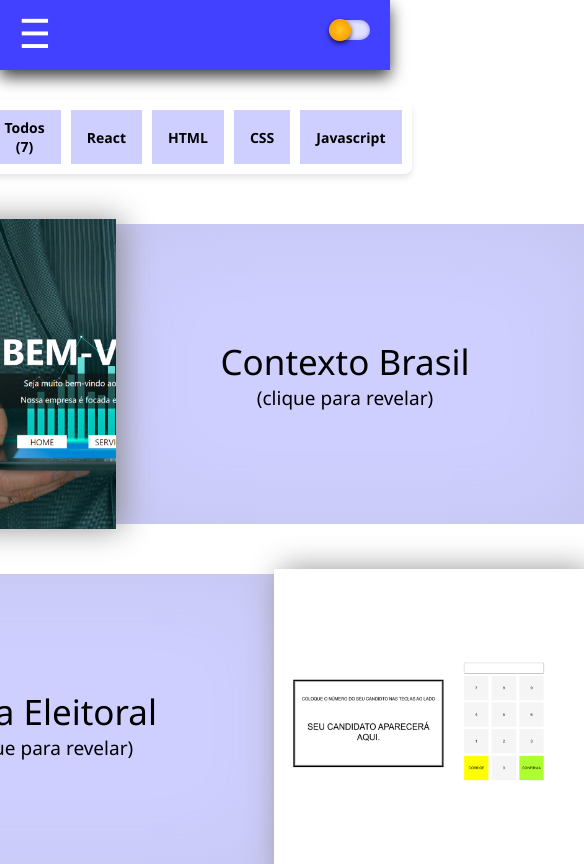
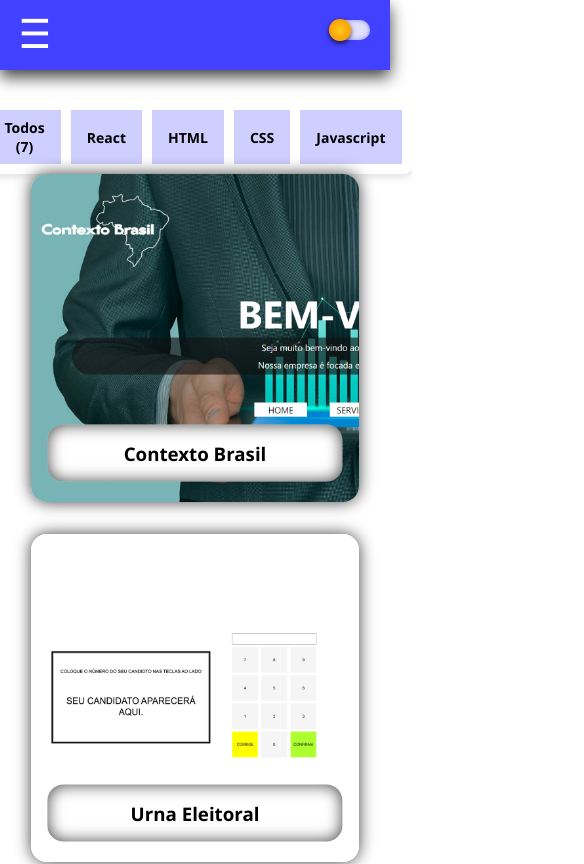
Before and after one commit to JoaoMig186/repository-jm-with-vite, a React (Vite) app in the folder repository-jm-with-vite/: page /projetos in a window 390 px wide. Shown: the top 864 px of the page, 584 px wide, since content can reach past the window. Built offline with nearby package versions, Linux system fonts and the light colour scheme.

Commit message:
adicionando parte responsiva da pagina de projetos

```diff
--- a/repository-jm-with-vite/src/_common-css/animations.css
+++ b/repository-jm-with-vite/src/_common-css/animations.css
@@ -45,3 +45,11 @@
       opacity: 1;
   }
 }
+
+@keyframes fadeOut {
+  from{
+    opacity: 1;
+  } to {
+      opacity: 0;
+  }
+}
--- a/repository-jm-with-vite/src/components/ProjectSlide/ProjectSlide.css
+++ b/repository-jm-with-vite/src/components/ProjectSlide/ProjectSlide.css
@@ -142,3 +142,111 @@
 .linkRepo:hover{
     color: #040042 !important;
 }
+
+/* Mobile */
+.project-card-mobile{
+    position: relative;
+    border-radius: 16px;
+    margin-bottom: 32px;
+    z-index: 9;
+    -webkit-box-shadow: 0px 0px 16px 0px rgba(0,0,0,0.75);
+    -moz-box-shadow: 0px 0px 16px 0px rgba(0,0,0,0.75);
+    box-shadow: 0px 0px 16px 0px rgba(0,0,0,0.75);
+    display: flex;
+    visibility: visible;
+
+}
+
+.project-card-mobile.card-hide{
+    animation: fadeIn 0.7s ease-in;
+    visibility: hidden;
+}
+
+.project-card-mobile img{
+    width: 328px;
+    border-radius: 16px;
+}
+
+.project-card-mobile--cover{
+    position: absolute;
+    z-index: 10;
+    top: 85%;
+    left: 50%;
+    transform: translate(-50%, -50%);
+    display: flex;
+    align-items: center;
+    justify-content: center;
+    flex-direction: column;
+    text-align: center;
+    width: 90%;
+    border-radius: 16px;
+    padding: 16px 0;
+    -webkit-box-shadow: inset 0px 0px 16px 0px rgba(0,0,0,0.75);
+    -moz-box-shadow: inset 0px 0px 16px 0px rgba(0,0,0,0.75);
+    box-shadow: inset 0px 0px 16px 0px rgba(0,0,0,0.75);
+    transition: 0.7s background-color;
+    transition: 0.7s color;
+}
+
+.project-card-mobile--cover.dark{
+    color: var(--text-color-light);
+    background-color: var(--primary-color-dark);
+}
+
+.project-card-mobile--cover.light{
+    color: var(--text-color-dark);
+    background-color: var(--light-background);
+}
+
+.project-card-container{
+    position: relative;
+    display: flex;
+    flex-direction: column;
+    align-items: center;
+    justify-content: center;
+    width: 100vw;
+}
+
+.project-text-mobile{
+    position: absolute;
+    padding: 0 48px;
+    width: 100%;
+    height: 100%;
+    display: flex;
+    flex-direction: column;
+    justify-content: center;
+    z-index: 0;
+    visibility: hidden;
+}
+
+.project-text-mobile.card-hide{
+    visibility: visible;
+}
+
+.project-text-mobile.dark h3, .project-text-mobile.dark p{
+    color: var(--text-color-light);
+}
+
+.project-text-mobile.light h3, .project-text-mobile.light p{
+    color: var(--text-color-dark);
+}
+
+.second-component-text.dark{
+    color: var(--text-color-light);
+    margin-top: 16px;
+}
+
+.second-component-text.light{
+    color: var(--text-color-dark);
+    margin-top: 16px;
+}
+
+.project-text-mobile.dark a{
+    color: var(--text-color-light);
+    text-decoration: none;
+}
+
+.project-text-mobile.light a{
+    color: var(--text-color-dark);
+    text-decoration: none;
+}
--- a/repository-jm-with-vite/src/components/ProjectSlide/ProjectSlide.jsx
+++ b/repository-jm-with-vite/src/components/ProjectSlide/ProjectSlide.jsx
@@ -1,17 +1,27 @@
 import React, { useRef, useContext, useState } from "react";
 import './ProjectSlide.css'
 import { FaGithub } from "react-icons/fa";
+import { RiArrowGoBackLine } from "react-icons/ri";
 import { ThemeContext } from '../../context/ThemeContext.jsx';
 
 const ProjectSlide = ({direction, image, tittle, text, linkRepo, linkView, techsIcons}) => {
     const {theme, toggleTheme} = useContext(ThemeContext);
     const [isOpen, setIsOpen] = useState(true);
+    const [cardShow, setCardShow] = useState(true);
+    const arrowBackColor = theme === "light" ? "#000" : "#fff";
 
     function hideShow() {
         setIsOpen((prev) => !prev);
     }
 
+    function hideShowMobile() {
+        setCardShow((prev) => !prev);
+    }
+
+    var widthScreen = window.screen.width;
+
     return(
+        widthScreen > 800 ?
         <div className="project-slide" onClick={()=> hideShow()}>
             <div className={`project-slide--image-div ${direction} ${theme} ${isOpen ? '' : `closed-img-div-${direction}`}`}>
                 <img src={image} alt="imagem do projeto" />
@@ -41,6 +51,48 @@
                 </a>
             </div>
         </div>
+    :
+    <div className="project-card-container" >
+
+        <div className={`project-card-mobile ${cardShow ? "" : "card-hide"}`} onClick={() => hideShowMobile()}>
+            <img src={image} alt="Imagem do projeto" />
+            <div className={`project-card-mobile--cover ${theme}`}>
+                <h3>{tittle}</h3>
+            </div>
+        </div>
+
+        <div className={`project-text-mobile ${theme} ${cardShow ? "" : "card-hide"}`}>
+            <div style={{display: "flex", justifyContent: "space-between", width: "100%"}}>
+                <a href={linkView} target="_blank">
+                    Clique aqui para visualizar
+                </a>
+                <span style={{display: "flex", alignItems: "center", gap: "4px", color: arrowBackColor}} onClick={() => hideShowMobile()}>
+                    <RiArrowGoBackLine color={arrowBackColor} />
+                    Ver imagem
+                </span>
+            </div>
+            <br/>
+            <h3>{tittle}</h3>
+            <p>{text}</p>
+
+            <div style={{display: "flex",alignItems: "center", flexWrap: "wrap", width: "100%"}}>
+                <div className={`second-component-text ${theme}`} style={{display: "flex"}}>
+                    <span>Conhecimentos utilizados: </span>
+                    <div style={{display: "flex", marginLeft:"8px", alignItems: "center"}}>
+                        {
+                            techsIcons.map((item) => item)
+                        }
+                    </div>
+                </div>
+                {linkRepo &&
+                <div>
+                    <a className={`linkRepo ${theme}`} target="_blank" href={linkRepo}>Clique aqui para a accessar o repositório.<FaGithub /></a>
+                </div>}
+            </div>
+        </div>
+
+    </div>
+
     )
 }
 export default ProjectSlide;
```
